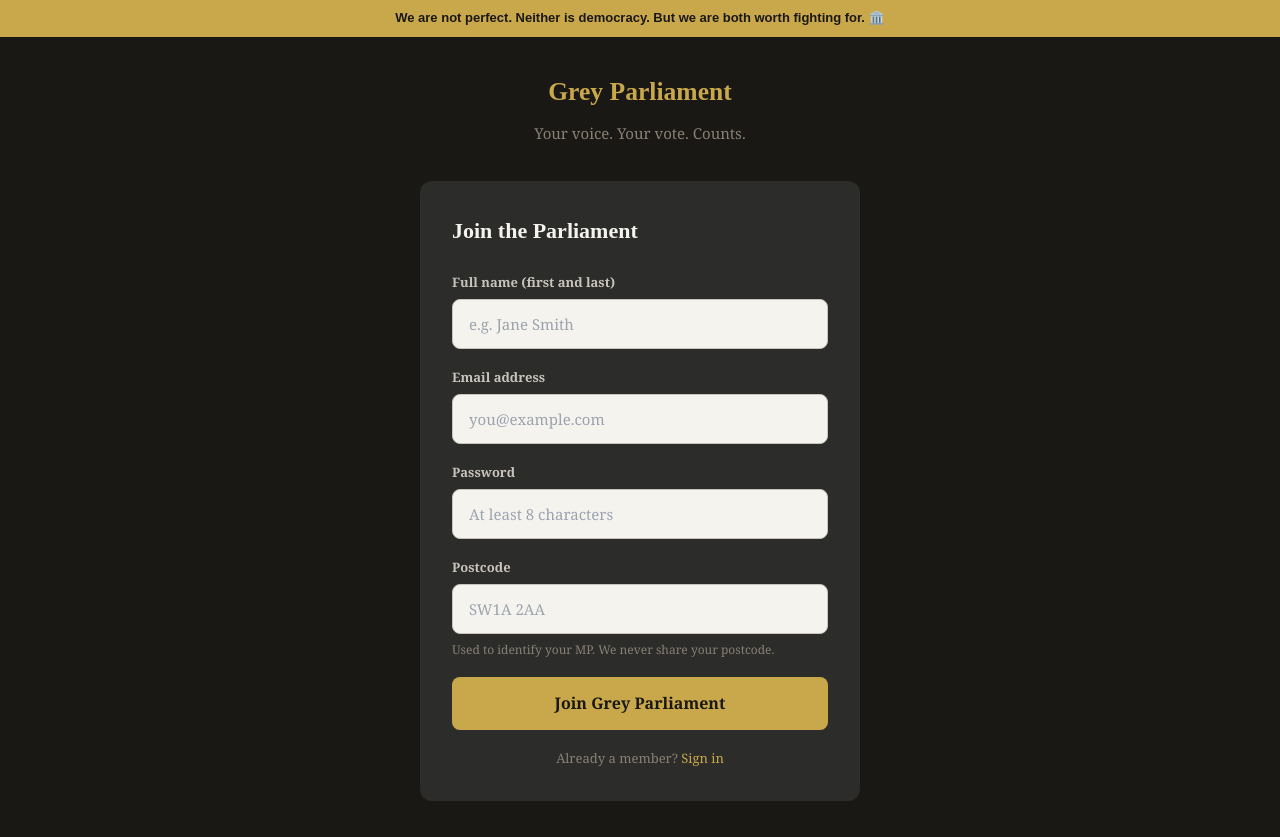
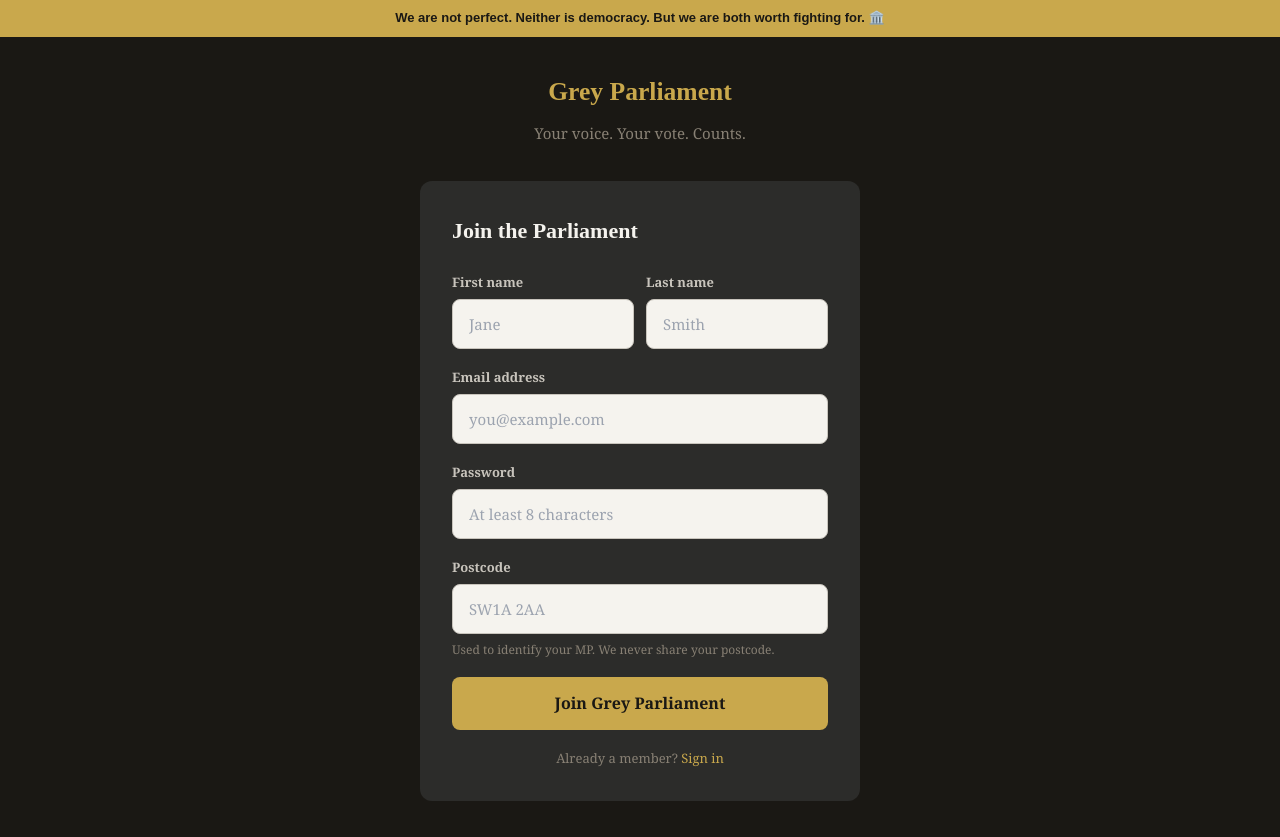
Before and after one commit to chris66daly-dev/grey-parliament, a Next.js app: page /auth/signup in a window 1280 px wide. Built offline with nearby package versions, Linux system fonts and the light colour scheme.

Commit message:
feat: split first/last name in signup and profile API

```diff
--- a/app/api/profile/route.ts
+++ b/app/api/profile/route.ts
@@ -10,13 +10,15 @@ export async function POST(req: NextRequest) {
     return NextResponse.json({ error: 'Unauthorized' }, { status: 401 })
   }
 
-  const { name, postcode } = await req.json() as { name: string; postcode: string }
+  const { name, firstName, lastName, postcode } = await req.json() as { name: string; firstName?: string; lastName?: string; postcode: string }
 
   const mpData = await lookupPostcode(postcode)
 
   const { error } = await supabase.from('profiles').upsert({
     id: user.id,
     name,
+    first_name: firstName ?? name.split(' ')[0],
+    last_name: lastName ?? name.split(' ').slice(1).join(' '),
     email: user.email,
     postcode: mpData?.postcode ?? postcode.trim().toUpperCase(),
     constituency: mpData?.constituency ?? null,
--- a/components/SignupForm.tsx
+++ b/components/SignupForm.tsx
@@ -29,7 +29,7 @@ const labelStyle: React.CSSProperties = {
 
 export default function SignupForm() {
   const router = useRouter()
-  const [form, setForm] = useState({ name: '', email: '', password: '', postcode: '' })
+  const [form, setForm] = useState({ firstName: '', lastName: '', email: '', password: '', postcode: '' })
   const [error, setError] = useState<string | null>(null)
   const [loading, setLoading] = useState(false)
 
@@ -62,7 +62,12 @@ export default function SignupForm() {
     await fetch('/api/profile', {
       method: 'POST',
       headers: { 'Content-Type': 'application/json' },
-      body: JSON.stringify({ name: form.name.trim(), postcode: form.postcode.trim() }),
+      body: JSON.stringify({
+        name: `${form.firstName.trim()} ${form.lastName.trim()}`,
+        firstName: form.firstName.trim(),
+        lastName: form.lastName.trim(),
+        postcode: form.postcode.trim()
+      }),
     })
 
 
@@ -73,17 +78,31 @@ export default function SignupForm() {
 
   return (
     <form onSubmit={handleSubmit} style={{ display: 'flex', flexDirection: 'column', gap: 18 }}>
-      <div>
-        <label style={labelStyle}>Full name (first and last)</label>
-        <input
-          required
-          type="text"
-          value={form.name}
-          onChange={set('name')}
-          placeholder="e.g. Jane Smith"
-          autoComplete="name"
-          style={inputStyle}
-        />
+      <div style={{ display: 'flex', gap: 12 }}>
+        <div style={{ flex: 1 }}>
+          <label style={labelStyle}>First name</label>
+          <input
+            required
+            type="text"
+            value={form.firstName}
+            onChange={set('firstName')}
+            placeholder="Jane"
+            autoComplete="given-name"
+            style={inputStyle}
+          />
+        </div>
+        <div style={{ flex: 1 }}>
+          <label style={labelStyle}>Last name</label>
+          <input
+            required
+            type="text"
+            value={form.lastName}
+            onChange={set('lastName')}
+            placeholder="Smith"
+            autoComplete="family-name"
+            style={inputStyle}
+          />
+        </div>
       </div>
 
       <div>
```
